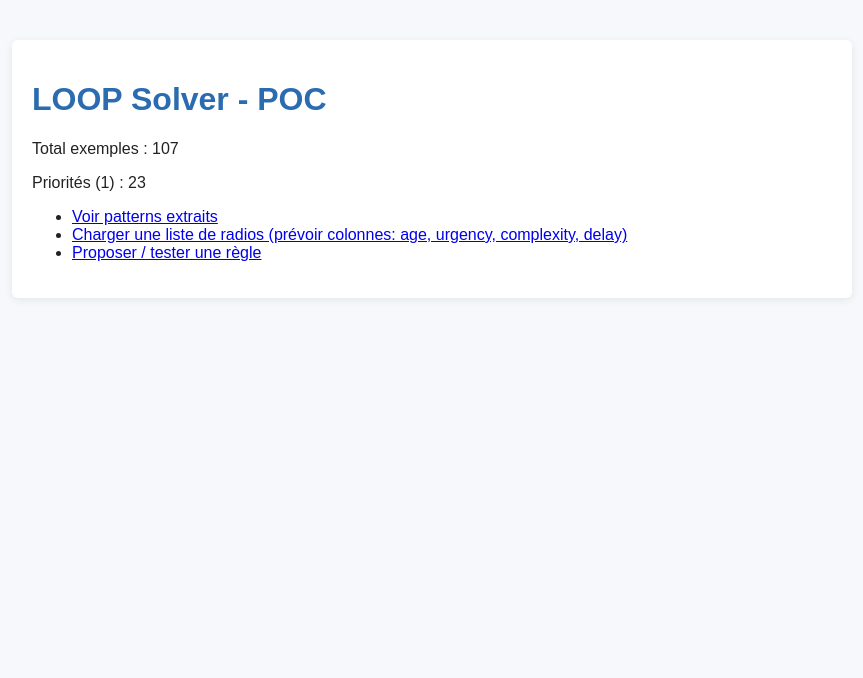
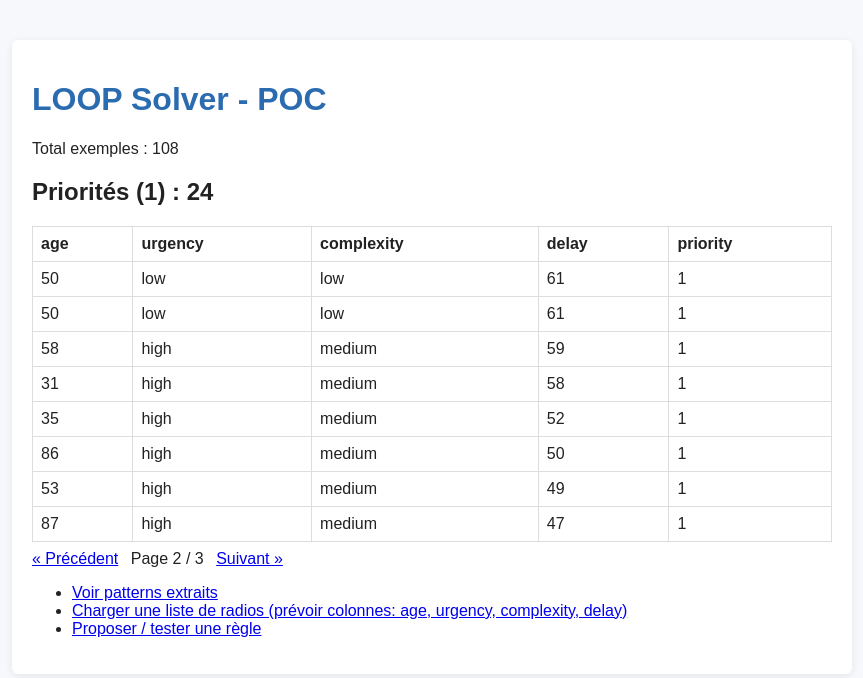
Before and after one commit to abidlifiras/LoopSolver, a Flask app: page /?page=2 in a window 1280 px wide. Shown: the top 678 px of the page, without its empty margins (208-1071 px from the left). Run offline with Flask 3, Linux system fonts and the light colour scheme.

```diff
--- a/data/patients.csv
+++ b/data/patients.csv
@@ -106,3 +106,4 @@ id,age,urgency,complexity,delay,priority
 104,89,low,low,9,0
 105,23,low,low,2,0
 106,50,low,low,61,1
+107,50,low,low,61,1
--- a/src/app.py
+++ b/src/app.py
@@ -1,4 +1,3 @@
-# src/app.py
 from flask import Flask, render_template, request, redirect, url_for, flash
 import pandas as pd
 from .data_loader import load_raw, preprocess
@@ -17,19 +16,55 @@ DATA_PATH = "data/patients.csv"
 def index():
     df = load_raw()
     total = len(df)
-    urgent = int(df["priority"].sum())
-    return render_template("index.html", total=total, urgent=urgent)
+    # prepare priority=1 rows ordered by delay then age
+    try:
+        priority_df = df[df["priority"] == 1].sort_values(by=["delay", "age"], ascending=[False, False])
+    except Exception:
+        priority_df = df[df.get("priority", 0) == 1]
+    urgent = int(len(priority_df))
+
+    # pagination (8 per page)
+    try:
+        page = int(request.args.get("page", 1))
+        if page < 1:
+            page = 1
+    except Exception:
+        page = 1
+    page_size = 8
+    total_pages = max(1, (urgent + page_size - 1) // page_size)
+    if page > total_pages:
+        page = total_pages
+    start = (page - 1) * page_size
+    end = start + page_size
+    try:
+        priority_rows = priority_df.iloc[start:end].to_dict(orient="records")
+    except Exception:
+        priority_rows = []
+
+    return render_template("index.html", total=total, urgent=urgent,
+                           priority_rows=priority_rows, page=page, total_pages=total_pages)
 
 @app.route("/patterns")
 def patterns():
     df = load_raw()
-    pats, trans = mine_patterns(df)
+    # allow adjusting mining thresholds from the UI
+    try:
+        min_support = float(request.args.get("min_support", 0.1))
+    except Exception:
+        min_support = 0.1
+    try:
+        min_confidence = float(request.args.get("min_confidence", 0.6))
+    except Exception:
+        min_confidence = 0.6
+
+    pats, trans = mine_patterns(df, min_support=min_support, min_confidence=min_confidence)
     try:
         model = load_model()
         rules_text = rules_from_tree(model)
     except Exception:
         rules_text = "Model not trained yet."
-    return render_template("patterns.html", patterns=pats, tree_rules=rules_text)
+    return render_template("patterns.html", patterns=pats, tree_rules=rules_text,
+                           min_support=min_support, min_confidence=min_confidence)
 
 @app.route("/upload", methods=["GET", "POST"])
 def upload():
--- a/src/feedback.py
+++ b/src/feedback.py
@@ -17,6 +17,6 @@ def add_feedback(df, example):
         "priority": example["priority"]
     }
     new_df = pd.concat([new_df, pd.DataFrame([example_row])], ignore_index=True)
-    # save back to disk if desired
+    # save updated data
     new_df.to_csv("data/patients.csv", index=False)
     return new_df
--- a/src/pattern_mining.py
+++ b/src/pattern_mining.py
@@ -29,7 +29,7 @@ def df_to_transactions(df, delay_thresholds=[30, 60], age_thresholds=[65, 75]):
         trans.append({it: (1 if it in row else 0) for it in all_items})
     return pd.DataFrame(trans)
 
-def mine_patterns(df, min_support=0.05, min_confidence=0.6):
+def mine_patterns(df, min_support=0.1, min_confidence=0.6):
     trans = df_to_transactions(df)
     freq = apriori(trans, min_support=min_support, use_colnames=True)
     if freq.empty:
--- a/templates/index.html
+++ b/templates/index.html
@@ -9,7 +9,36 @@
   <div class="container">
     <h1>LOOP Solver - POC</h1>
     <p>Total exemples : {{ total }}</p>
-    <p>Priorités (1) : {{ urgent }}</p>
+    <h2>Priorités (1) : {{ urgent }}</h2>
+
+    {% if priority_rows %}
+      <table>
+        <thead><tr><th>age</th><th>urgency</th><th>complexity</th><th>delay</th><th>priority</th></tr></thead>
+        <tbody>
+        {% for r in priority_rows %}
+          <tr>
+            <td>{{ r.age }}</td>
+            <td>{{ r.urgency }}</td>
+            <td>{{ r.complexity }}</td>
+            <td>{{ r.delay }}</td>
+            <td>{{ r.priority }}</td>
+          </tr>
+        {% endfor %}
+        </tbody>
+      </table>
+
+      <div class="pagination" style="margin-top:8px;">
+        {% if page > 1 %}
+          <a href="{{ url_for('index', page=page-1) }}">« Précédent</a>
+        {% endif %}
+        <span style="margin:0 8px;">Page {{ page }} / {{ total_pages }}</span>
+        {% if page < total_pages %}
+          <a href="{{ url_for('index', page=page+1) }}">Suivant »</a>
+        {% endif %}
+      </div>
+    {% else %}
+      <p>Aucune ligne en priorité 1 trouvée.</p>
+    {% endif %}
     <ul>
       <li><a href="/patterns">Voir patterns extraits</a></li>
       <li><a href="/upload">Charger une liste de radios (prévoir colonnes: age, urgency, complexity, delay)</a></li>
```
Also changed, not shown: templates/patterns.html (+11 -1 lines), 1 other file.
